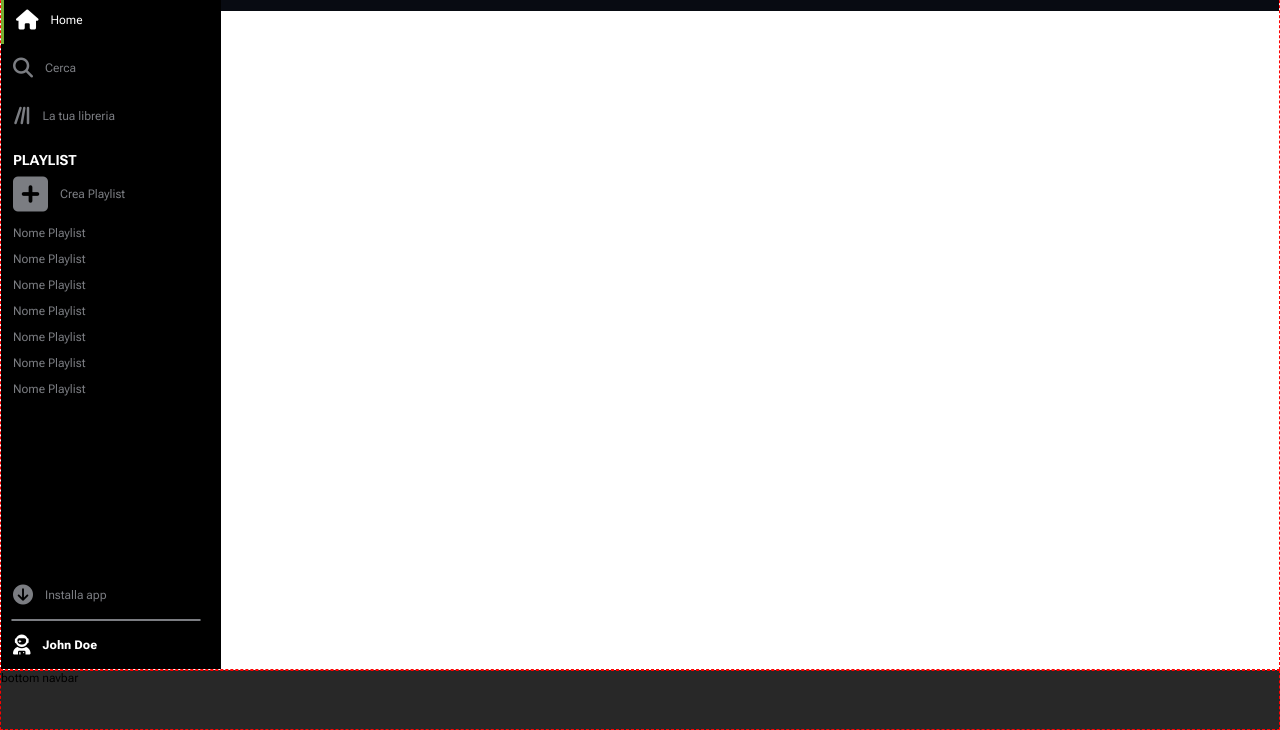
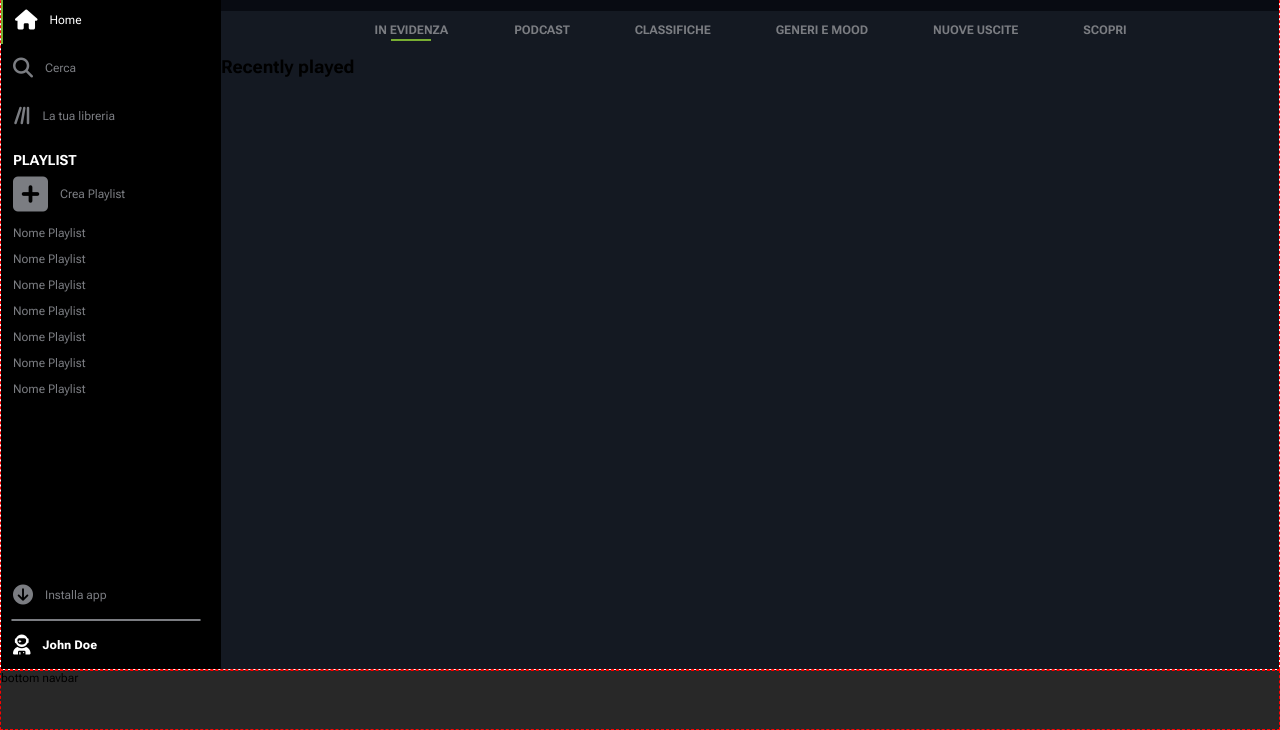
Before and after one commit to NataliyaShevchuk/html-css-spotifyweb, a plain HTML site: page index.html in a window 1280 px wide. Shown: the part 70-800 px from the top of the page. Drawn offline with Linux system fonts and the light colour scheme.

Commit message:
categorie completate

```diff
--- a/css/style-media.css
+++ b/css/style-media.css
@@ -47,5 +47,7 @@
 }
 
 @media screen and (min-width: 992px){
-
+    .categories-bar{
+        padding: 0 10rem;
+    }
 }
--- a/css/style.css
+++ b/css/style.css
@@ -71,7 +71,7 @@ img{
     display: none;
 }
 .green-detail{
-    border-left: 3px solid var(--hover-green);
+    border-left: 2px solid var(--hover-green);
 }
 .item-icon{
     font-size: 20px;
@@ -112,6 +112,7 @@ img{
 .main-container{
     flex-grow: 1;
     overflow: auto;
+    background-color: var(--main-color);
 }
 .top-bar{
     background-color: var(--top-navbar);
@@ -132,6 +133,32 @@ img{
     transform: scale(1.1);
 }
 
+
+.categories-bar{
+    padding: 0 1rem;
+}
+.categories-list{
+    list-style: none;
+    display: flex;
+    flex-wrap: wrap;
+    justify-content: space-around;
+    text-align: center;
+}
+.categories-list a{
+    text-decoration: none;
+    color: var(--text-grey);
+}
+.categories-list a > div{
+    padding: 1rem;
+    font-weight: 700;
+}
+.green-detail-bt{
+    border: 1px solid var(--hover-green);
+    width: 40px;
+    margin: 0.2rem 1.5rem;
+}
+
+
 .bottom-navbar{
     flex-shrink: 0;
     min-height: 60px;
--- a/index.html
+++ b/index.html
@@ -95,9 +95,42 @@
                 </div>
             </div>
             <div class="categories-bar">
-
+                <ul class="categories-list">
+                    <li>
+                        <a href="#">
+                            <div>IN EVIDENZA <hr class="green-detail-bt"></div>
+                        </a>
+                    </li>
+                    <li>
+                        <a href="#">
+                            <div>PODCAST</div>
+                        </a>
+                    </li>
+                    <li>
+                        <a href="#">
+                            <div>CLASSIFICHE</div>
+                        </a>
+                    </li>
+                    <li>
+                        <a href="#">
+                            <div>GENERI E MOOD</div>
+                        </a>
+                    </li>
+                    <li>
+                        <a href="#">
+                            <div>NUOVE USCITE</div>
+                        </a>
+                    </li>
+                    <li>
+                        <a href="#">
+                            <div>SCOPRI</div>
+                        </a>
+                    </li>
+                </ul>
             </div>
-
+            <div class="titolo">
+                <h2>Recently played</h2>
+            </div>
         </div>
     </div>
     <div class="bottom-navbar"> bottom navbar</div>
```
